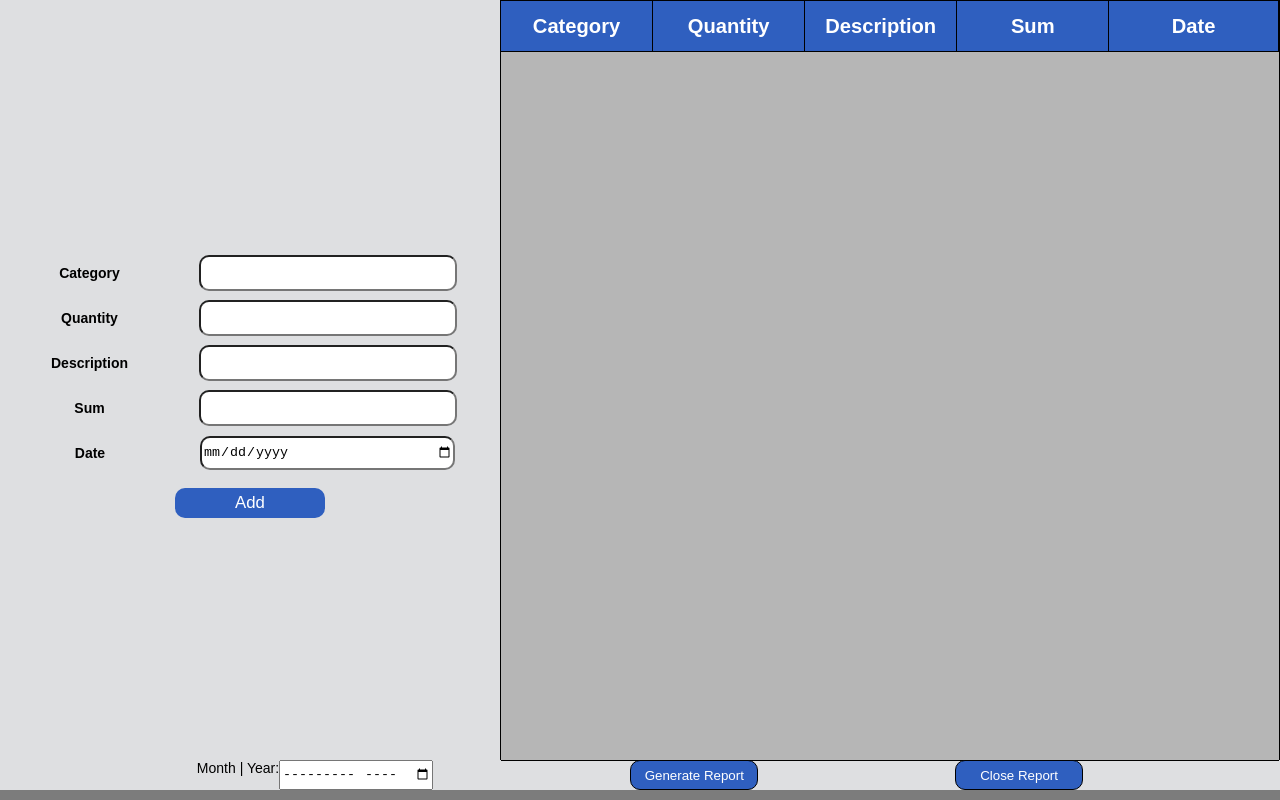
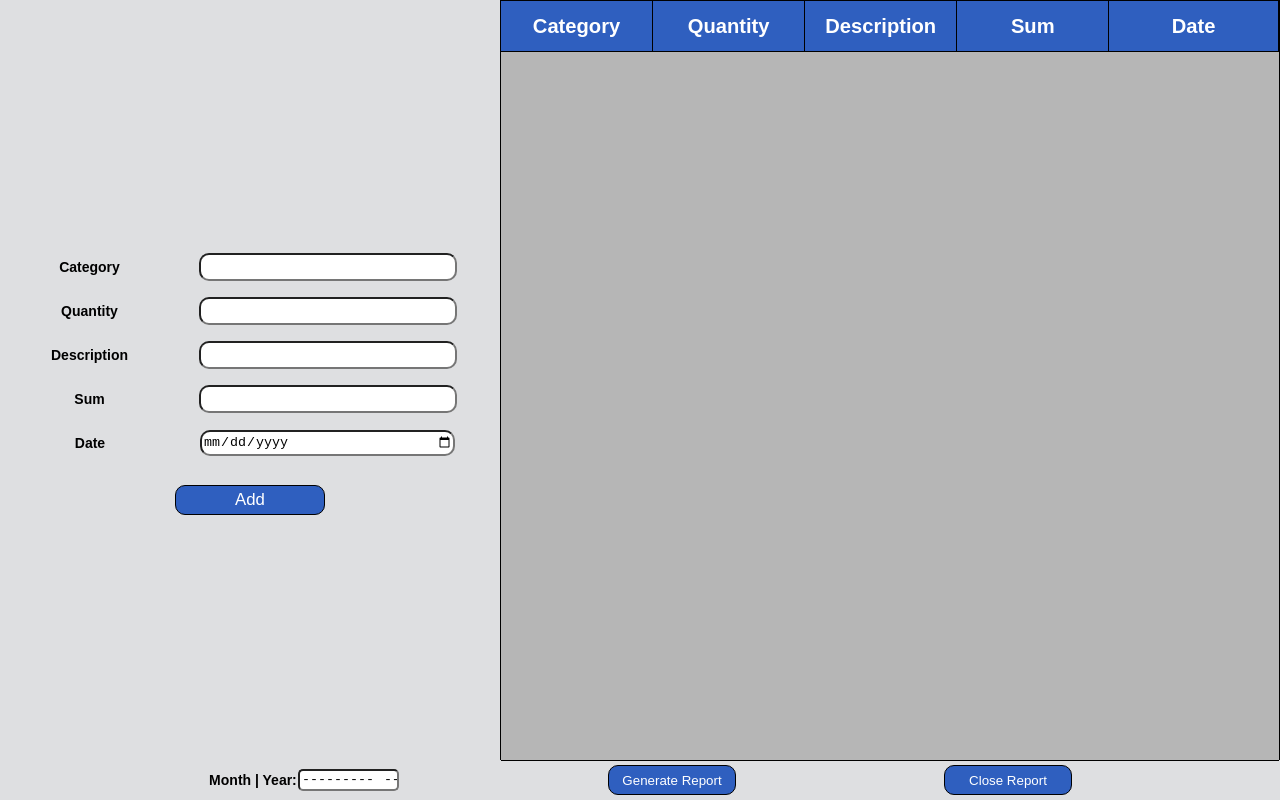
Before and after one commit to OrenPin/cost_manager_project_fed, a React (Create React App) app: page / in a window 1280 px wide. Built offline with nearby package versions, Linux system fonts and the light colour scheme.

Commit message:
added animations

```diff
--- a/src/App.css
+++ b/src/App.css
@@ -24,11 +24,15 @@ body {
 }
 
 .formDiv {
+  display: flex;
   height: 95%;
   width: 100%;
-  background-color: rgb(209, 168, 168);
   justify-content: left;
+  transition: all 0.3s ease-in-out;
+}
 
+.formDiv.show {
+  opacity: 1;
 }
 
 .costsForm {
@@ -49,9 +53,17 @@ body {
  display: flex;
  align-items: center;
  justify-content: space-around;
- margin-top: 15px;
+ padding-top: 7px;
+ padding-bottom: 7px;
+ border-radius: 15px;
+ transition: all 0.3s ease;
 }
 
+.costsFormInputLabel:hover {
+  background-color: rgba(74, 95, 136, 0.584);
+  color: white;
+  cursor: pointer;
+}
 .costsFormInputLabel .textDiv {
   width: 30%;
   display: flex;
@@ -64,7 +76,12 @@ body {
 .costsFormInput {
   width: 50%;
   border-radius: 10px;
-  height: 100%;
+  height: 75%;
+  transition: all 0.3s ease;
+}
+
+.costsFormInput:hover {
+  border: 2px solid rgb(126, 150, 198);
 }
 
 .formBtn {
@@ -73,12 +90,23 @@ body {
   background-color: rgb(47, 95, 191);
   color: white;
   font-size: larger;
-  border: none;
+  border: 1px solid black ;
   border-radius: 10px;
   margin-top: 20px;
+  transition: all 0.3s ease;
 }
 
-.costsTable {
+.formBtn:hover {
+  transform: scale(1.1);
+  cursor: pointer;
+}
+
+.formBtn:active {
+  background-color: rgb(28, 57, 108);
+  transform: scale(0.95);
+}
+
+.Table {
   background-color: rgb(255, 255, 255);
   width: calc(100% - 500px);
   height: 100%;
@@ -90,7 +118,7 @@ body {
   flex-direction: column;
 }
 
-.costsTable thead{
+.Table thead{
   background-color: rgb(47, 95, 191);
   width: 100%;
   height: 50px;
@@ -101,7 +129,7 @@ body {
   border-bottom: 1px solid black;
 }
 
-.costsTable th {
+.Table th {
   width: 100%;
   height: 100%;
   display: flex;
@@ -115,7 +143,7 @@ body {
   width: calc(100% + 92px)
 }
 
-.costsTable tbody {
+.Table tbody {
   background-color: rgb(182, 182, 182);
   width: 100%;
   height: calc(100% - 50px);
@@ -148,7 +176,7 @@ body {
   background-color: lightgray; /* set a different color for odd rows */
 }
 
-.costsTable td {
+.Table td {
   width: 100%;
   height: 100%;
   display: flex;
@@ -164,8 +192,12 @@ body {
   background-color: rgb(234, 234, 234);
   display: flex;
   flex-direction: column;
+  transition: all 0.3s ease-in-out;
 }
 
+.reportDiv.show {
+  opacity: 1;
+}
 
 .graphAndTableContainer {
   height: 100%;
--- a/src/App.js
+++ b/src/App.js
@@ -9,7 +9,7 @@ import Field from "./Field";
 
 function App() {
     const [costs, setCosts] = useState([]);
-    const [visible, setVisible] = useState(false);
+    const [visible, setVisible] = useState(true);
     const [selectedMonth, setSelectedMonth] = useState(new Date().getMonth());
     const [selectedYear, setSelectedYear] = useState(new Date().getFullYear());
     const [displayedCosts, setDisplayedCosts] = useState([]);
@@ -32,7 +32,7 @@ function App() {
     // function that handles the change of the year selection
 
     const handleReportGeneration = async () => {
-        setVisible(true);
+        setVisible(false);
         let costs = await getData('costs');
         let filteredCosts = costs.filter(cost => {
             let date = new Date(cost.Date);
@@ -42,7 +42,7 @@ function App() {
     };
 
     const closeReport = () => {
-        setVisible(false);
+        setVisible(true);
     };
 
     useEffect(() => { }, [visible]);
@@ -50,8 +50,12 @@ function App() {
 
     return (
         <div className="mainDiv">
-            <Costs costs={costs} setCosts={setCosts} fields={fields} visible={visible} setVisible={setVisible} />
-            <Report displayedCosts={displayedCosts} fields={fields} visible={visible} setVisible={setVisible} />
+            {
+                visible ?
+                    <Costs costs={costs} setCosts={setCosts} fields={fields} visible={visible} setVisible={setVisible} />
+                    :
+                    <Report displayedCosts={displayedCosts} fields={fields} visible={visible} setVisible={setVisible} />
+            }
             <ChooseDate handleMonthChange={handleMonthChange} handleReportGeneration={handleReportGeneration} closeReport={closeReport}></ChooseDate>
         </div>
     );
--- a/src/ChooseDate.css
+++ b/src/ChooseDate.css
@@ -1,15 +1,28 @@
 .chooseDateDiv {
+    height: 5%;
     width: 100%;
     background-color: rgb(222, 223, 225);
     display: flex;
     justify-content: space-evenly;
+    align-items: center;
     flex-direction: row;
   }
 
   .chooseDateDiv  span{
     display: flex;
-    justify-content: center;
+    width: 15%;
+    min-width: 50px;
+    justify-content: space-evenly;
     flex-direction: row;
+    align-items: center;
+    font-weight: bold;
+  }
+
+  .chooseDateDiv span input{
+    display: flex;
+    width: 50%;
+    min-width: 50px;
+    border-radius: 5px;
   }
 
   .reportButton {
@@ -19,4 +32,15 @@
     color: white;
     border: black 1px solid;
     border-radius: 10px;
+    transition: all 0.3s ease;
   }
+
+  .reportButton:hover {
+    transform: scale(1.1);
+    cursor: pointer;
+  }
+
+  .reportButton:active {
+    background-color: rgb(28, 57, 108);
+    transform: scale(0.95);
+  }
--- a/src/Costs.js
+++ b/src/Costs.js
@@ -42,7 +42,7 @@ const Costs = (props) => {
 
     return (
         // form for the costs
-        <div className="formDiv" style={{ display: props.visible ? 'none' : 'flex' }}>
+        <div className="formDiv">
             <form className="costsForm" onSubmit={handleSubmit}>
                 {props.fields.map((field, index) => {
                     return (
@@ -55,7 +55,7 @@ const Costs = (props) => {
                 })}
                 <button className='formBtn' type="submit">Add</button>
             </form>
-            <table className="costsTable">
+            <table className="Table">
                 <thead>
                     <tr className='tableHeader'>
                         {props.fields.map((field, index) => { return <th key={index}>{field.label}</th> })}
--- a/src/Report.js
+++ b/src/Report.js
@@ -4,12 +4,12 @@ import { getData } from './localStorage';
 const Report = (props) => {
 
     return (
-        <div className= "reportDiv" style={{display: props.visible ? 'flex' : 'none'}}>
+        <div className="reportDiv">
             <div className='graphAndTableContainer'>
-                <table className = "costsTable" >
+                <table className="Table" >
                     <thead >
                         <tr className='tableHeader'>
-                    {props.fields.map((field, index) => {return <th key={index}>{field.label}</th>})}
+                            {props.fields.map((field, index) => { return <th key={index}>{field.label}</th> })}
                         </tr>
                     </thead>
                     <tbody>
```
Lines whose indentation alone changed are shown as unchanged.
